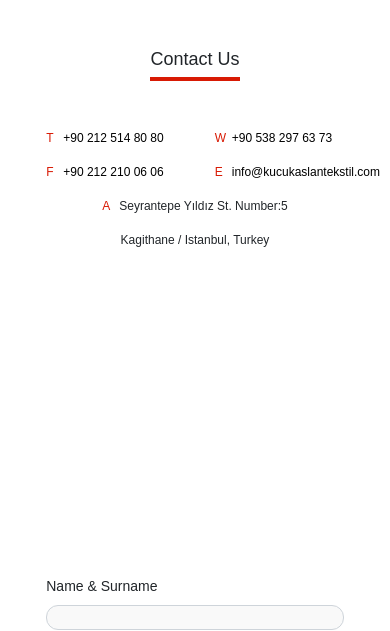
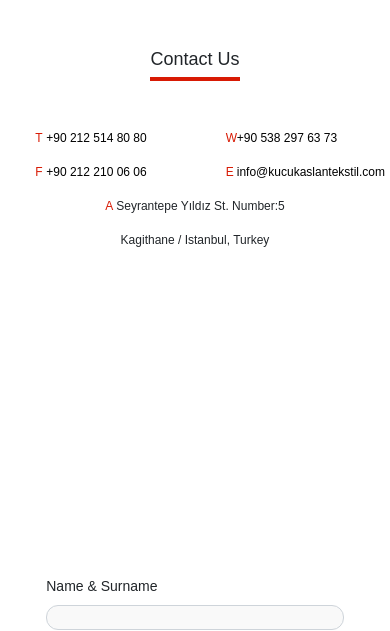
Before and after one commit to Sezer-dev/Boxer-Producer, a Nuxt app: page / in a window 390 px wide. Shown: the part 1701-2332 px from the top of the page. Built offline with nearby package versions, Linux system fonts and the light colour scheme.

Commit message:
Reduced vertical padding from anchor elements and width of contact icons for better layout

```diff
--- a/components/Contact.vue
+++ b/components/Contact.vue
@@ -12,7 +12,7 @@
       <div
         class="col-11 d-flex flex-md-row flex-column justify-content-between align-items-center"
       >
-        <div class="col-md-7 col-12 pr-md-5">
+        <div class="col-md-7 col-12 pr-md-5 px-1">
           <div class="d-flex justify-content-between">
             <div class="text-container">
               <p class="contact-text text-nowrap">
@@ -178,6 +178,9 @@ export default {
   .contact-text {
     font-size: 12px;
   }
+  .contact-icon {
+    width: 11px;
+  }
   .form-group,
   .form-input {
     font-size: 14px;
```
